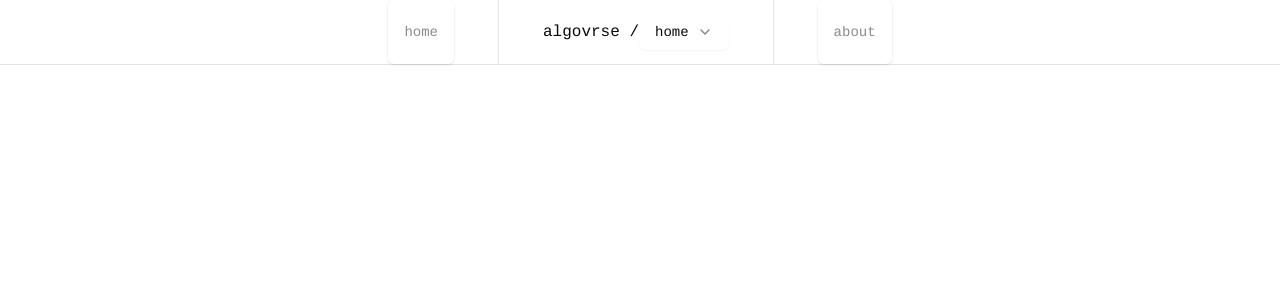
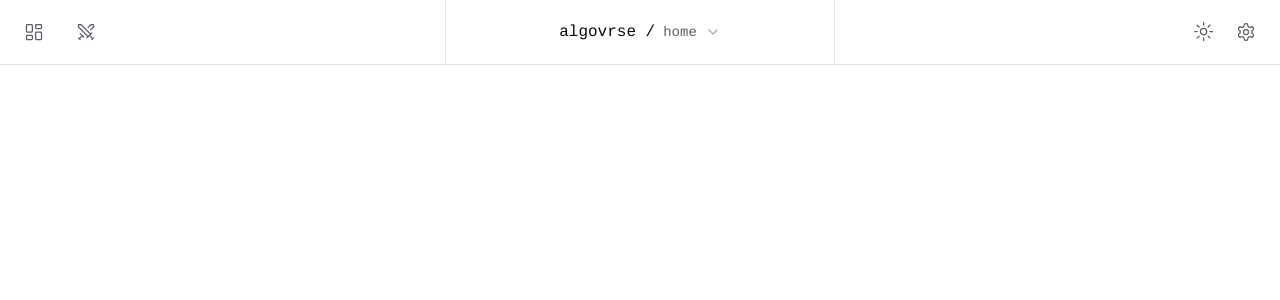
Before and after one commit to algovrse/algovrse-web, a Next.js app: page / in a window 1280 px wide. Shown: the top 300 px of the page. Built offline with nearby package versions, Linux system fonts and the light colour scheme.

Commit message:
updated navigation header

```diff
--- a/app/globals.css
+++ b/app/globals.css
@@ -14,6 +14,7 @@
     --popover-foreground: 240 10% 3.9%;
 
     --primary: 240 5.9% 10%;
+    --primary-stale: 240 5.9% 38%;
     --primary-foreground: 0 0% 98%;
 
     --secondary: 240 4.8% 95.9%;
@@ -46,6 +47,7 @@
     --popover-foreground: 0 0% 98%;
 
     --primary: 0 0% 98%;
+    --primary-stale: 0 0% 38%;
     --primary-foreground: 240 5.9% 10%;
 
     --secondary: 240 3.7% 15.9%;
--- /dev/null
+++ b/components/icon.tsx
@@ -0,0 +1,15 @@
+import dynamic from 'next/dynamic';
+import { LucideProps } from 'lucide-react';
+import dynamicIconImports from 'lucide-react/dynamicIconImports';
+
+interface IconProps extends LucideProps {
+  name: keyof typeof dynamicIconImports;
+}
+
+const Icon = ({ name, ...props }: IconProps) => {
+  const LucideIcon = dynamic(dynamicIconImports[name]);
+
+  return <LucideIcon size={20} strokeWidth={1.5} {...props} />;
+};
+
+export default Icon;
--- a/components/molecules/dropdowns/select-navigation-dropdown.tsx
+++ b/components/molecules/dropdowns/select-navigation-dropdown.tsx
@@ -36,7 +36,7 @@ export const SelectNavigationDropdown = ({ currentPage }: SelectNavigationDropdo
   return (
     <Popover open={open} onOpenChange={setOpen}>
       <PopoverTrigger asChild>
-        <Button variant="outline" role="combobox" aria-expanded={open} className="justify-between border-none">
+        <Button variant="navigation" role="combobox" aria-expanded={open} className="justify-between p-0">
           {value ? navigationOptions.find((option) => option.value === value)?.label : 'select'}
           {!open ? (
             <ChevronDown className="ml-2 h-4 w-4 shrink-0 opacity-50" />
--- a/components/molecules/dropdowns/select-theme-dropdown.tsx
+++ b/components/molecules/dropdowns/select-theme-dropdown.tsx
@@ -9,18 +9,18 @@ import {
   DropdownMenuItem,
   DropdownMenuTrigger,
 } from '@algovrse/components/ui/dropdown-menu';
+import { motion } from 'framer-motion';
 import { Button } from '@algovrse/components/ui/button';
 
-export function ModeToggle() {
+export const SelectThemeDropdown = () => {
   const { setTheme } = useTheme();
 
   return (
     <DropdownMenu>
       <DropdownMenuTrigger asChild>
-        <Button variant="outline" size="icon">
-          <SunIcon className="h-[1.2rem] w-[1.2rem] rotate-0 scale-100 transition-all dark:-rotate-90 dark:scale-0" />
-          <MoonIcon className="absolute h-[1.2rem] w-[1.2rem] rotate-90 scale-0 transition-all dark:rotate-0 dark:scale-100" />
-          <span className="sr-only">Toggle theme</span>
+        <Button variant={'navigation'} className="relative flex items-center">
+          <SunIcon className="absolute w-[1.2rem] h-[1.2rem] rotate-0 scale-100 transition-all dark:-rotate-90 dark:scale-0" />
+          <MoonIcon className="absolute w-[1.2rem] h-[1.2rem] rotate-90 scale-0 transition-all dark:rotate-0 dark:scale-100" />
         </Button>
       </DropdownMenuTrigger>
       <DropdownMenuContent align="end">
@@ -30,4 +30,4 @@ export function ModeToggle() {
       </DropdownMenuContent>
     </DropdownMenu>
   );
-}
+};
--- a/components/molecules/navigation-header.tsx
+++ b/components/molecules/navigation-header.tsx
@@ -7,6 +7,9 @@ import { Separator } from '../ui/separator';
 import { SelectNavigationDropdown } from './dropdowns/select-navigation-dropdown';
 import { NavigationPages } from '@algovrse/lib/types';
 import { AnimatePresence, motion } from 'framer-motion';
+import { LayoutDashboard, Swords } from 'lucide-react';
+import Icon from '../icon';
+import { SelectThemeDropdown } from './dropdowns';
 
 export const NavigationHeader = () => {
   const currentPage = NavigationPages.Home;
@@ -14,18 +17,26 @@ export const NavigationHeader = () => {
   return (
     <AnimatePresence>
       <motion.div
-        className="flex justify-center px-2 border-b border-border"
+        className="w-full px-2 border-b border-border "
         initial={{ y: -100, opacity: 0 }}
         animate={{ y: 0, opacity: 1 }}
         exit={{ y: -100, opacity: 0 }}
         transition={{ duration: 0.5 }}
       >
-        <NavigationMenu className="h-navigation-header">
-          <NavigationMenuList className="gap-10">
-            <NavigationMenuItem>
-              <Link href="/" legacyBehavior passHref>
+        <NavigationMenu className="w-full max-w-full h-navigation-header">
+          <motion.div className="w-full">
+            <NavigationMenuList className="gap-10 grow shrink-0 justify-between">
+              <NavigationMenuItem className="w-full justify-start">
+                {/* Dashboard Button */}
+                <Link href="/dashboard" legacyBehavior passHref>
                   <Button variant="navigation" className="h-navigation-header">
-                  home
+                    <Icon name={'layout-dashboard'} />
+                  </Button>
+                </Link>
+                {/* Challenges Button */}
+                <Link href="/challenges" legacyBehavior passHref>
+                  <Button variant="navigation" className="h-navigation-header">
+                    <Icon name={'swords'} />
                   </Button>
                 </Link>
               </NavigationMenuItem>
@@ -34,20 +45,24 @@ export const NavigationHeader = () => {
 
               <NavigationMenuItem>
                 <NavigationMenuList>
+                  <motion.div className="flex gap-2 justify-center items-center w-full min-w-[300px]">
                     algovrse / <SelectNavigationDropdown currentPage={currentPage} />
+                  </motion.div>
                 </NavigationMenuList>
               </NavigationMenuItem>
 
               <Separator orientation="vertical" className="h-navigation-header" />
 
-            <NavigationMenuItem>
-              <Link href="/about" legacyBehavior passHref>
+              <NavigationMenuItem className="w-full flex items-center justify-end">
+                <SelectThemeDropdown />
+                <Link href="/settings" legacyBehavior passHref>
                   <Button variant="navigation" className="h-navigation-header">
-                  about
+                    <Icon name={'settings'} />
                   </Button>
                 </Link>
               </NavigationMenuItem>
             </NavigationMenuList>
+          </motion.div>
         </NavigationMenu>
       </motion.div>
     </AnimatePresence>
--- a/components/ui/button.tsx
+++ b/components/ui/button.tsx
@@ -15,7 +15,7 @@ const buttonVariants = cva(
         secondary: 'bg-secondary text-secondary-foreground shadow-sm hover:bg-secondary/80',
         ghost: 'hover:bg-accent hover:text-accent-foreground',
         link: 'text-primary underline-offset-4 hover:underline',
-        navigation: 'bg-transparent text-primary/50 shadow hover:text-primary',
+        navigation: 'bg-transparent text-primary-stale shadow-none hover:text-primary !outline-none',
       },
       size: {
         default: 'h-9 px-4 py-2',
--- a/tailwind.config.js
+++ b/tailwind.config.js
@@ -19,6 +19,7 @@ module.exports = {
         foreground: 'hsl(var(--foreground))',
         primary: {
           DEFAULT: 'hsl(var(--primary))',
+          stale: 'hsl(var(--primary-stale))',
           foreground: 'hsl(var(--primary-foreground))',
         },
         secondary: {
```
Lines whose indentation alone changed are shown as unchanged.
